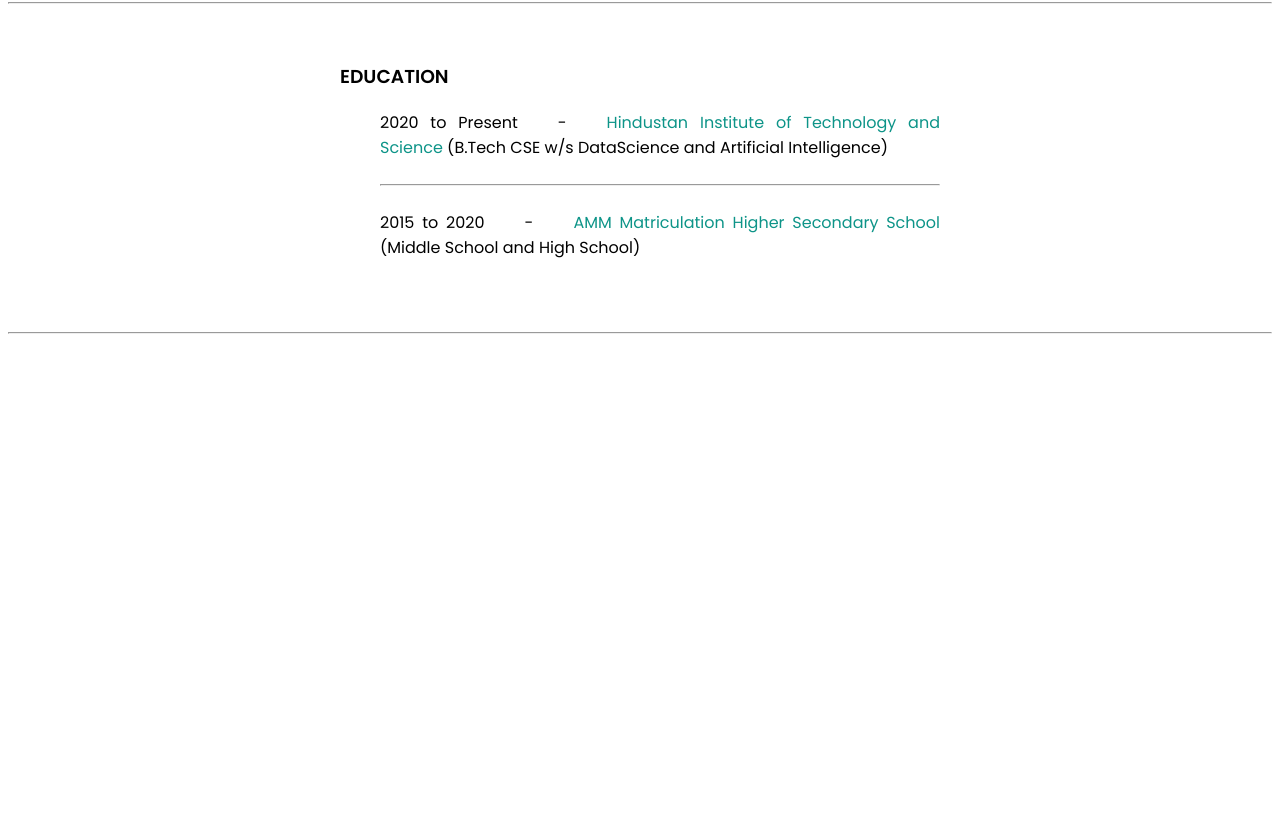
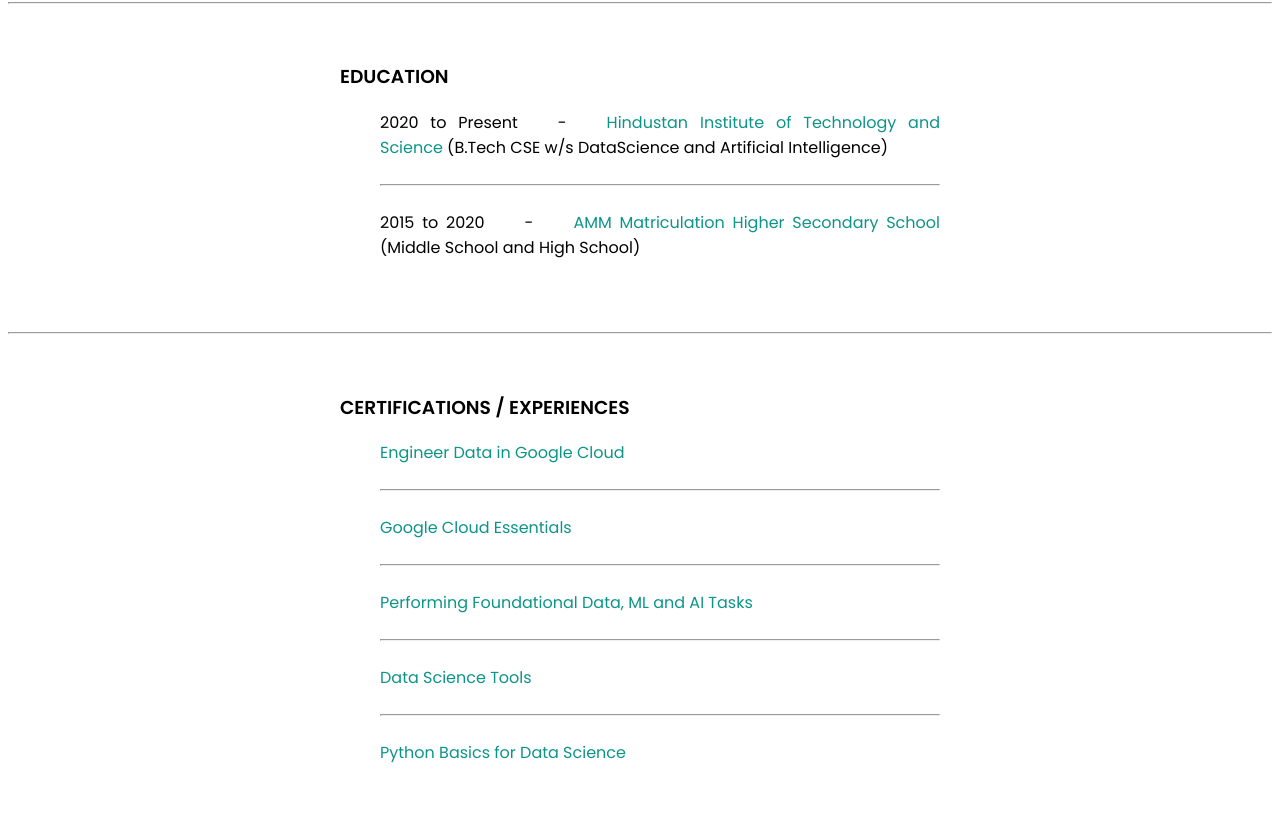
Before and after one commit to VijayV28/Portfolio-Design, a plain HTML site: page index.html in a window 1280 px wide. Shown: the part 1121-1937 px from the top of the page. Before the commit the page ends 1479 px from the top, so only its background shows below. Drawn offline with Linux system fonts and the light colour scheme.

Commit message:
update: Added certfications/experiences

```diff
--- a/index.html
+++ b/index.html
@@ -53,6 +53,45 @@
 
     <hr/>
 
+    <div  class="container container-center">
+        <h3>CERTIFICATIONS / EXPERIENCES</h3>
+        <ul class="list-style-empty">
+            <li>
+                <a class="link" href="https://www.cloudskillsboost.google/public_profiles/54be7904-23d8-4b3c-9b4d-dd533fd474b2/badges/1376976" target="_blank">Engineer Data in Google Cloud</a>
+            </li>
+
+            <hr/>
+
+            <li>
+                <a class="link" href="https://www.cloudskillsboost.google/public_profiles/54be7904-23d8-4b3c-9b4d-dd533fd474b2/badges/1292681" target="_blank">Google Cloud Essentials</a>
+            </li>
+
+            <hr/>
+
+            <li>
+                <a class="link" href="https://www.cloudskillsboost.google/public_profiles/54be7904-23d8-4b3c-9b4d-dd533fd474b2/badges/1351390" target="_blank">Performing Foundational Data, ML and AI Tasks</a>
+            </li>
+
+            <hr/>
+
+            <li>
+                <a class="link" href="https://courses.edx.org/certificates/1c24215416c84e15b006c303b057cb46" target="_blank">Data Science Tools</a>
+            </li>
+
+            <hr/>
+
+            <li>
+                <a class="link" href="https://courses.edx.org/certificates/3a313f3943cf4bfd9ebb2e0b41e53dc0" target="_blank">Python Basics for Data Science</a>
+            </li>
+
+
+
+
+
+
+        </ul>
+    </div>
+
 
 
 
```
